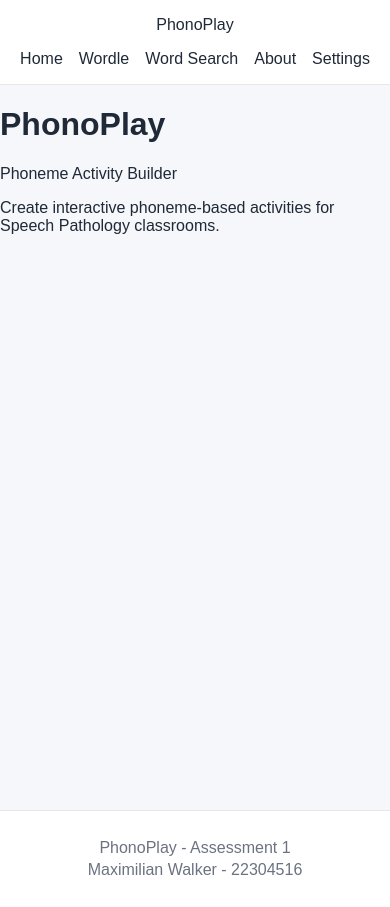
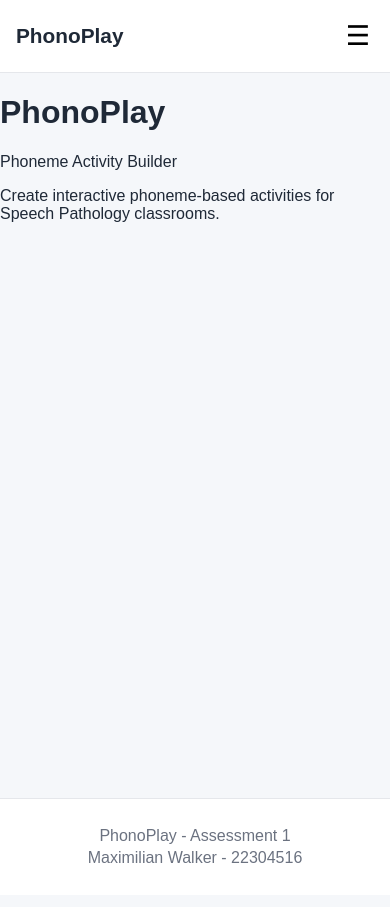
Before and after one commit to 22304516/phonoplay, a Next.js app: page / in a window 390 px wide. Built offline with nearby package versions, Linux system fonts and the light colour scheme.

Commit message:
Add responsive hamburger navigation

```diff
--- a/app/components/Navbar.tsx
+++ b/app/components/Navbar.tsx
@@ -1,18 +1,56 @@
+"use client";
+
 import Link from "next/link";
+import { useState } from "react";
 
 export default function Navbar() {
+  const [menuOpen, setMenuOpen] = useState(false);
+
+  function closeMenu() {
+    setMenuOpen(false);
+  }
+
   return (
-    <nav>
-      <div>
-        <Link href="/">PhonoPlay</Link>
-      </div>
+    <nav className="navbar">
+      <Link href="/" className="navbar-brand" onClick={closeMenu}>
+        PhonoPlay
+      </Link>
 
-      <div>
-        <Link href="/">Home</Link>
-        <Link href="/wordle">Wordle</Link>
-        <Link href="/word-search">Word Search</Link>
-        <Link href="/about">About</Link>
-        <Link href="/settings">Settings</Link>
+      <button
+        className="menu-button"
+        onClick={() => setMenuOpen(!menuOpen)}
+        aria-label={menuOpen ? "Close navigation menu" : "Open navigation menu"}
+        aria-expanded={menuOpen}
+        aria-controls="navigation-menu"
+      >
+        ☰
+      </button>
+
+      <div
+        id="navigation-menu"
+        className={`navigation-links ${
+          menuOpen ? "navigation-open" : ""
+        }`}
+      >
+        <Link href="/" onClick={closeMenu}>
+          Home
+        </Link>
+
+        <Link href="/wordle" onClick={closeMenu}>
+          Wordle
+        </Link>
+
+        <Link href="/word-search" onClick={closeMenu}>
+          Word Search
+        </Link>
+
+        <Link href="/about" onClick={closeMenu}>
+          About
+        </Link>
+
+        <Link href="/settings" onClick={closeMenu}>
+          Settings
+        </Link>
       </div>
     </nav>
   );
--- a/app/globals.css
+++ b/app/globals.css
@@ -20,7 +20,7 @@ a {
   text-decoration: none;
 }
 
-nav {
+.navbar {
   display: flex;
   justify-content: space-between;
   align-items: center;
@@ -29,18 +29,32 @@ nav {
   border-bottom: 1px solid #e5e7eb;
 }
 
-nav div {
+.navbar-brand {
+  font-size: 1.3rem;
+  font-weight: 700;
+}
+
+.navigation-links {
   display: flex;
   align-items: center;
   gap: 1.5rem;
 }
 
-nav a {
+.navigation-links a {
   font-weight: 500;
 }
 
-nav a:hover {
+.navigation-links a:hover {
   color: #2563eb;
+}
+
+.menu-button {
+  display: none;
+  border: none;
+  background: transparent;
+  font-size: 1.7rem;
+  cursor: pointer;
+  padding: 0.25rem;
 }
 
 main {
@@ -60,19 +74,46 @@ footer p {
 }
 
 @media (max-width: 700px) {
-  nav {
+  .navbar {
+    position: relative;
     padding: 1rem;
   }
 
-  nav {
-    flex-direction: column;
-    gap: 1rem;
+  .menu-button {
+    display: block;
   }
 
-  nav div {
-    flex-wrap: wrap;
-    justify-content: center;
-    gap: 1rem;
+  .navigation-links {
+    display: none;
+    position: absolute;
+    top: 100%;
+    left: 0;
+    right: 0;
+    flex-direction: column;
+    align-items: stretch;
+    gap: 0;
+    background: white;
+    border-bottom: 1px solid #e5e7eb;
+    z-index: 10;
+  }
+
+  .navigation-links.navigation-open {
+    display: flex;
+  }
+
+  .navigation-links a {
+    padding: 1rem;
+    text-align: center;
+    border-top: 1px solid #e5e7eb;
+  }
+
+  html[data-theme="dark"] .navigation-links {
+    background: #1f2937;
+    border-color: #374151;
+  }
+
+  html[data-theme="dark"] .navigation-links a {
+    border-color: #374151;
   }
 }
 
```
